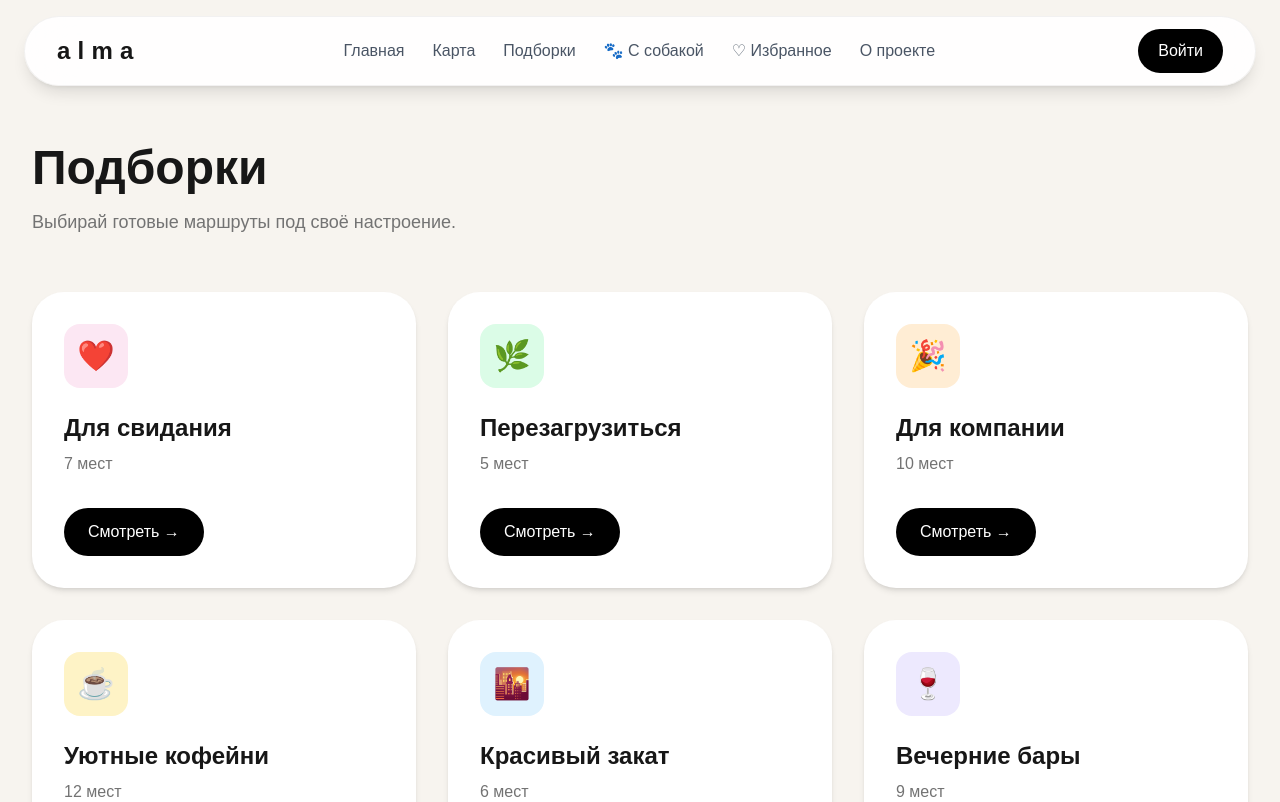
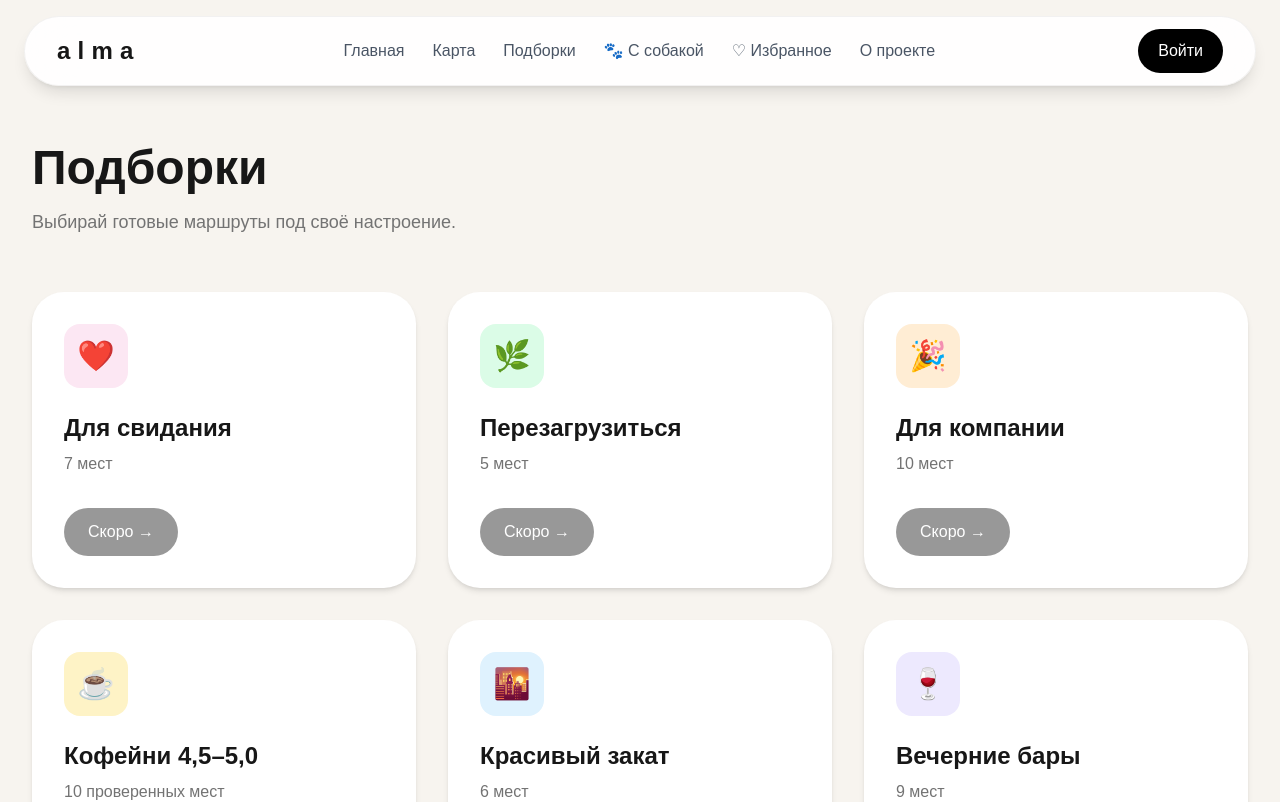
Before and after one commit to olgakastanova48386-dotcom/alma, a Next.js app: page /collections in a window 1280 px wide. Shown: the top 802 px of the page. Built offline with nearby package versions, Linux system fonts and the light colour scheme.

Commit message:
Link coffee collection to verified venues

```diff
--- a/app/collections/page.tsx
+++ b/app/collections/page.tsx
@@ -1,3 +1,5 @@
+import Link from "next/link";
+
 export default function CollectionsPage() {
   const collections = [
     {
@@ -5,36 +7,42 @@ export default function CollectionsPage() {
       title: "Для свидания",
       places: "7 мест",
       color: "bg-pink-100",
+      href: null,
     },
     {
       emoji: "🌿",
       title: "Перезагрузиться",
       places: "5 мест",
       color: "bg-green-100",
+      href: null,
     },
     {
       emoji: "🎉",
       title: "Для компании",
       places: "10 мест",
       color: "bg-orange-100",
+      href: null,
     },
     {
       emoji: "☕",
-      title: "Уютные кофейни",
-      places: "12 мест",
+      title: "Кофейни 4,5–5,0",
+      places: "10 проверенных мест",
       color: "bg-amber-100",
+      href: "/coffee",
     },
     {
       emoji: "🌇",
       title: "Красивый закат",
       places: "6 мест",
       color: "bg-sky-100",
+      href: null,
     },
     {
       emoji: "🍷",
       title: "Вечерние бары",
       places: "9 мест",
       color: "bg-violet-100",
+      href: null,
     },
   ];
 
@@ -69,11 +77,22 @@ export default function CollectionsPage() {
                 {collection.places}
               </p>
 
-              <button
-                className="mt-8 rounded-full bg-black text-white px-6 py-3 hover:scale-105 transition"
-              >
-                Смотреть →
-              </button>
+              {collection.href ? (
+                <Link
+                  href={collection.href}
+                  className="inline-flex mt-8 rounded-full bg-black text-white px-6 py-3 hover:scale-105 transition"
+                >
+                  Смотреть →
+                </Link>
+              ) : (
+                <button
+                  type="button"
+                  className="mt-8 rounded-full bg-black text-white px-6 py-3 opacity-40 cursor-default"
+                  aria-disabled="true"
+                >
+                  Скоро →
+                </button>
+              )}
             </div>
           ))}
         </div>
```
